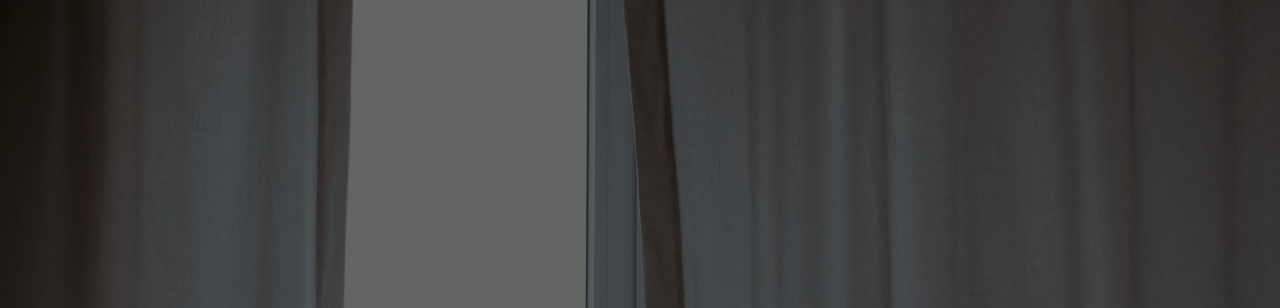
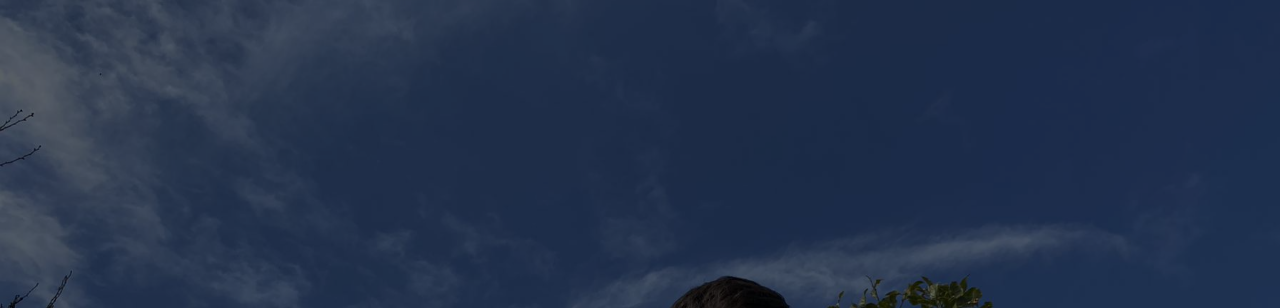
Before and after one commit to kaileant/PersonalWebsite, a plain HTML site: page index.html in a window 1280 px wide. Shown: the top 308 px of the page. Drawn offline with nearby package versions, Linux system fonts and the light colour scheme.

Commit message:
Add files via upload

```diff
--- a/index.html
+++ b/index.html
@@ -124,7 +124,7 @@
       </div>
     </div>
   </div>
-  <div class="background" style="background-image:url(assets/img/background/img-10.jpg)"></div>
+  <div class="background" style="background-image:url(assets/img/background/IMG-9801.jpg)"></div>
 </section>
 
 <!-- Slide 2 (#75) -->
```
Also changed, not shown: assets/img/background/IMG-9801.jpg (added).
